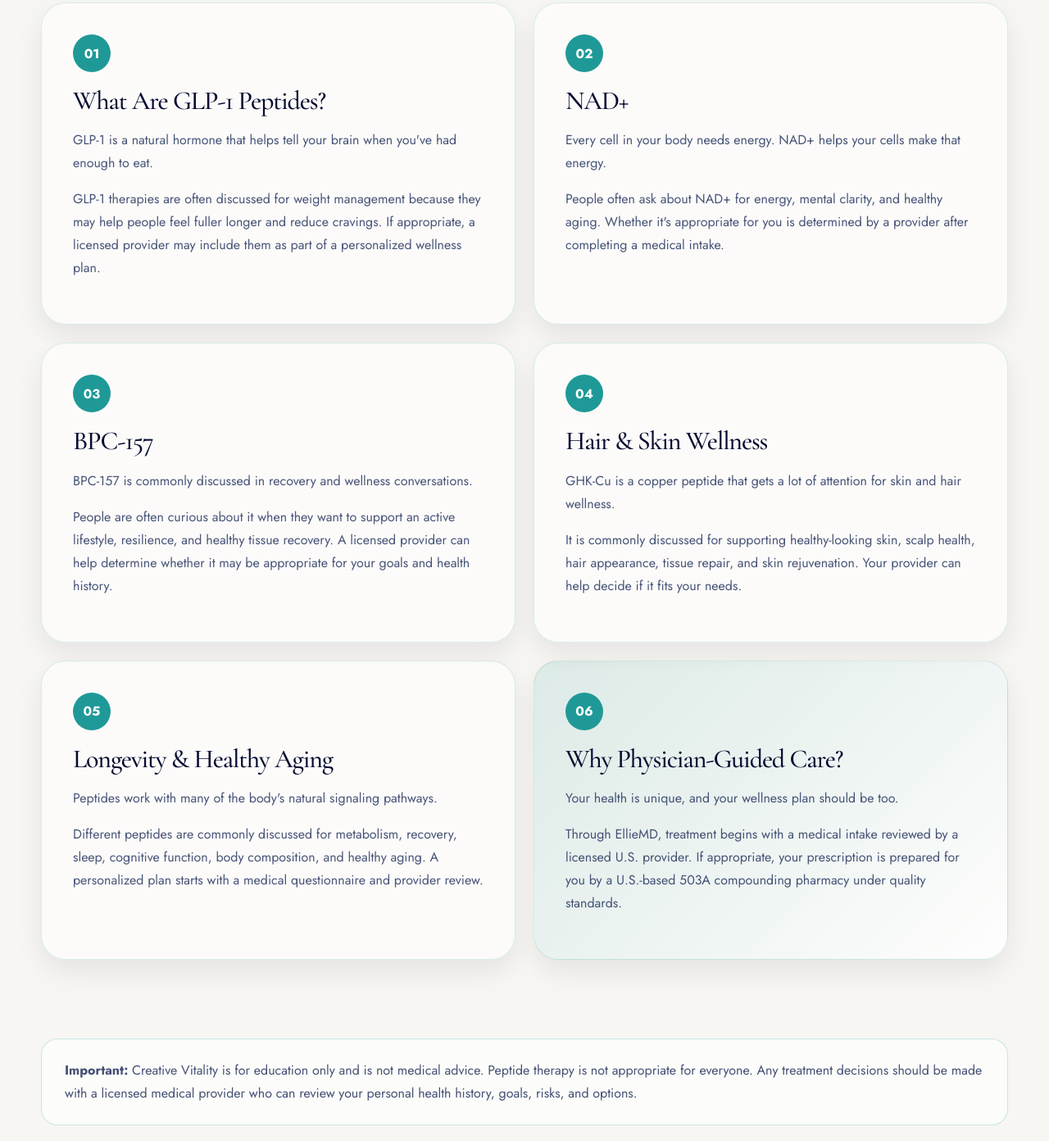
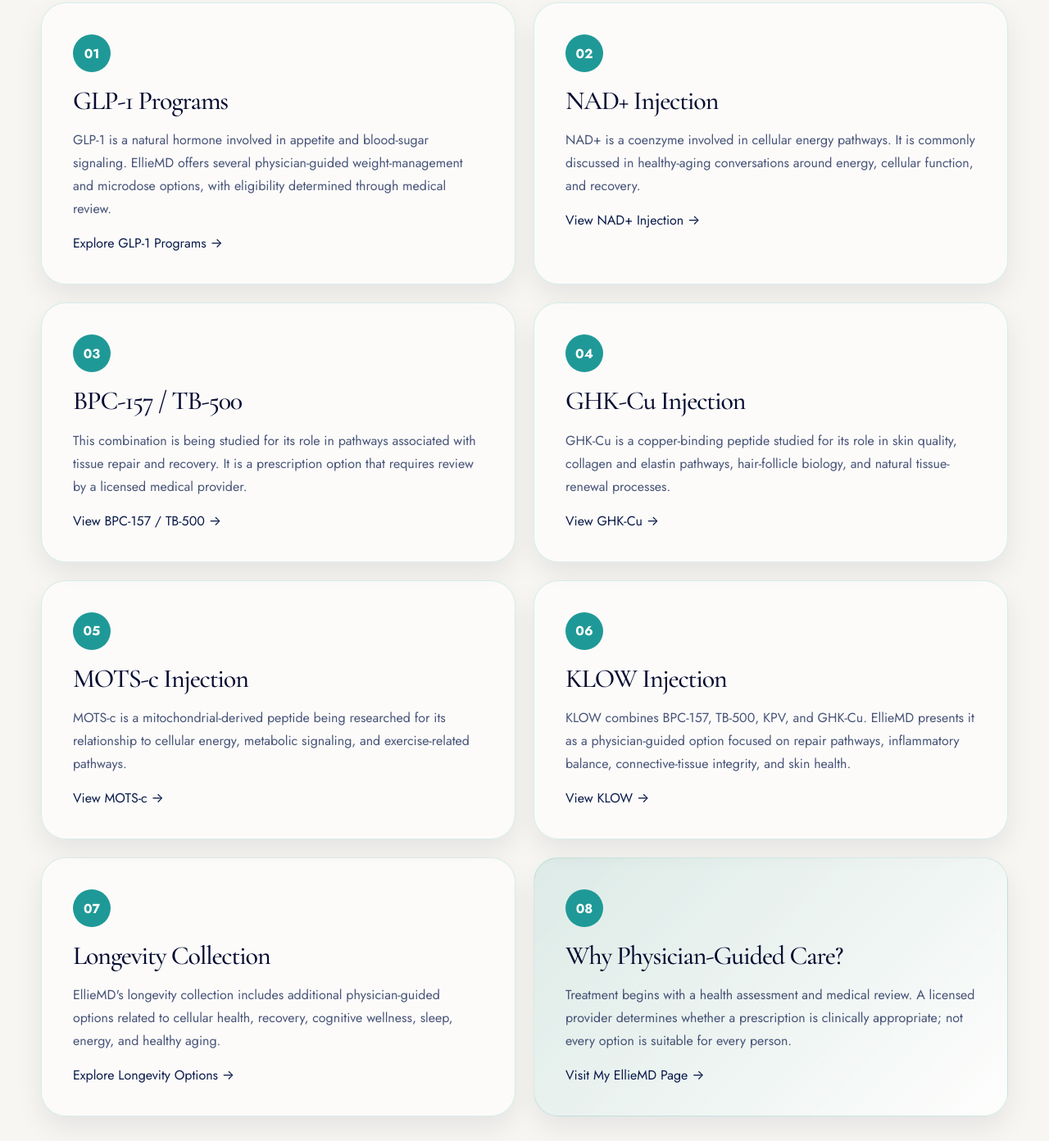
Before and after one commit to janie007/creative-vitality, a plain HTML site: page creative-vitality.html in a window 1280 px wide. Shown: the part 2828-4220 px from the top of the page at 82% size. Drawn offline with nearby package versions, Linux system fonts and the light colour scheme.

Commit message:
Add verified EllieMD product links

```diff
--- a/creative-vitality.html
+++ b/creative-vitality.html
@@ -89,39 +89,51 @@
         <div class="cv-article-grid">
           <article class="cv-article reveal">
             <span class="cv-icon">01</span>
-            <h3>What Are GLP-1 Peptides?</h3>
-            <p>GLP-1 is a natural hormone that helps tell your brain when you've had enough to eat.</p>
-            <p>GLP-1 therapies are often discussed for weight management because they may help people feel fuller longer and reduce cravings. If appropriate, a licensed provider may include them as part of a personalized wellness plan.</p>
+            <h3>GLP-1 Programs</h3>
+            <p>GLP-1 is a natural hormone involved in appetite and blood-sugar signaling. EllieMD offers several physician-guided weight-management and microdose options, with eligibility determined through medical review.</p>
+            <a class="cv-product-link" href="https://elliemd.com/weight-loss?bp=creativevitality" target="_blank" rel="noopener">Explore GLP-1 Programs <span aria-hidden="true">→</span></a>
           </article>
           <article class="cv-article reveal delay-1">
             <span class="cv-icon">02</span>
-            <h3>NAD+</h3>
-            <p>Every cell in your body needs energy. NAD+ helps your cells make that energy.</p>
-            <p>People often ask about NAD+ for energy, mental clarity, and healthy aging. Whether it's appropriate for you is determined by a provider after completing a medical intake.</p>
+            <h3>NAD+ Injection</h3>
+            <p>NAD+ is a coenzyme involved in cellular energy pathways. It is commonly discussed in healthy-aging conversations around energy, cellular function, and recovery.</p>
+            <a class="cv-product-link" href="https://elliemd.com/product/nad-injection?bp=creativevitality" target="_blank" rel="noopener">View NAD+ Injection <span aria-hidden="true">→</span></a>
           </article>
           <article class="cv-article reveal">
             <span class="cv-icon">03</span>
-            <h3>BPC-157</h3>
-            <p>BPC-157 is commonly discussed in recovery and wellness conversations.</p>
-            <p>People are often curious about it when they want to support an active lifestyle, resilience, and healthy tissue recovery. A licensed provider can help determine whether it may be appropriate for your goals and health history.</p>
+            <h3>BPC-157 / TB-500</h3>
+            <p>This combination is being studied for its role in pathways associated with tissue repair and recovery. It is a prescription option that requires review by a licensed medical provider.</p>
+            <a class="cv-product-link" href="https://elliemd.com/product/bpc-157-tb500?bp=creativevitality" target="_blank" rel="noopener">View BPC-157 / TB-500 <span aria-hidden="true">→</span></a>
           </article>
           <article class="cv-article reveal delay-1">
             <span class="cv-icon">04</span>
-            <h3>Hair &amp; Skin Wellness</h3>
-            <p>GHK-Cu is a copper peptide that gets a lot of attention for skin and hair wellness.</p>
-            <p>It is commonly discussed for supporting healthy-looking skin, scalp health, hair appearance, tissue repair, and skin rejuvenation. Your provider can help decide if it fits your needs.</p>
+            <h3>GHK-Cu Injection</h3>
+            <p>GHK-Cu is a copper-binding peptide studied for its role in skin quality, collagen and elastin pathways, hair-follicle biology, and natural tissue-renewal processes.</p>
+            <a class="cv-product-link" href="https://elliemd.com/product/ghk_cu?bp=creativevitality" target="_blank" rel="noopener">View GHK-Cu <span aria-hidden="true">→</span></a>
           </article>
           <article class="cv-article reveal">
             <span class="cv-icon">05</span>
-            <h3>Longevity &amp; Healthy Aging</h3>
-            <p>Peptides work with many of the body's natural signaling pathways.</p>
-            <p>Different peptides are commonly discussed for metabolism, recovery, sleep, cognitive function, body composition, and healthy aging. A personalized plan starts with a medical questionnaire and provider review.</p>
+            <h3>MOTS-c Injection</h3>
+            <p>MOTS-c is a mitochondrial-derived peptide being researched for its relationship to cellular energy, metabolic signaling, and exercise-related pathways.</p>
+            <a class="cv-product-link" href="https://elliemd.com/product/mots-c-injection?bp=creativevitality" target="_blank" rel="noopener">View MOTS-c <span aria-hidden="true">→</span></a>
+          </article>
+          <article class="cv-article reveal delay-1">
+            <span class="cv-icon">06</span>
+            <h3>KLOW Injection</h3>
+            <p>KLOW combines BPC-157, TB-500, KPV, and GHK-Cu. EllieMD presents it as a physician-guided option focused on repair pathways, inflammatory balance, connective-tissue integrity, and skin health.</p>
+            <a class="cv-product-link" href="https://elliemd.com/product/klow?bp=creativevitality" target="_blank" rel="noopener">View KLOW <span aria-hidden="true">→</span></a>
+          </article>
+          <article class="cv-article reveal">
+            <span class="cv-icon">07</span>
+            <h3>Longevity Collection</h3>
+            <p>EllieMD's longevity collection includes additional physician-guided options related to cellular health, recovery, cognitive wellness, sleep, energy, and healthy aging.</p>
+            <a class="cv-product-link" href="https://elliemd.com/longevity?bp=creativevitality" target="_blank" rel="noopener">Explore Longevity Options <span aria-hidden="true">→</span></a>
           </article>
           <article class="cv-article featured reveal delay-1">
-            <span class="cv-icon">06</span>
+            <span class="cv-icon">08</span>
             <h3>Why Physician-Guided Care?</h3>
-            <p>Your health is unique, and your wellness plan should be too.</p>
-            <p>Through EllieMD, treatment begins with a medical intake reviewed by a licensed U.S. provider. If appropriate, your prescription is prepared for you by a U.S.-based 503A compounding pharmacy under quality standards.</p>
+            <p>Treatment begins with a health assessment and medical review. A licensed provider determines whether a prescription is clinically appropriate; not every option is suitable for every person.</p>
+            <a class="cv-product-link" href="https://elliemd.com/CreativeVitality" target="_blank" rel="noopener">Visit My EllieMD Page <span aria-hidden="true">→</span></a>
           </article>
         </div>
       </section>
```
